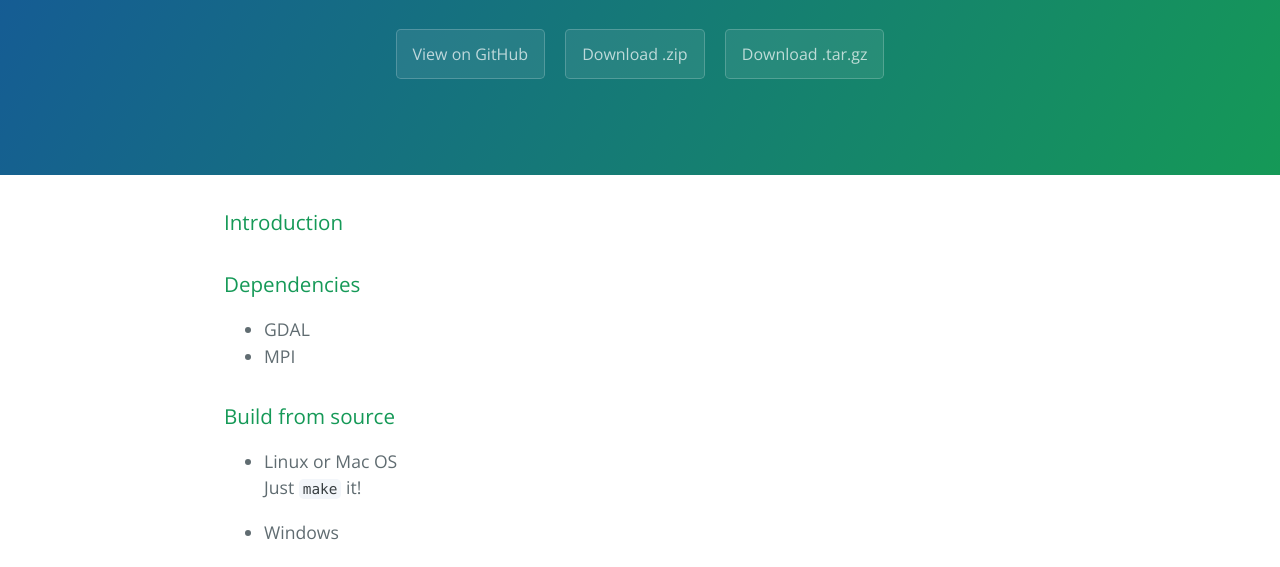
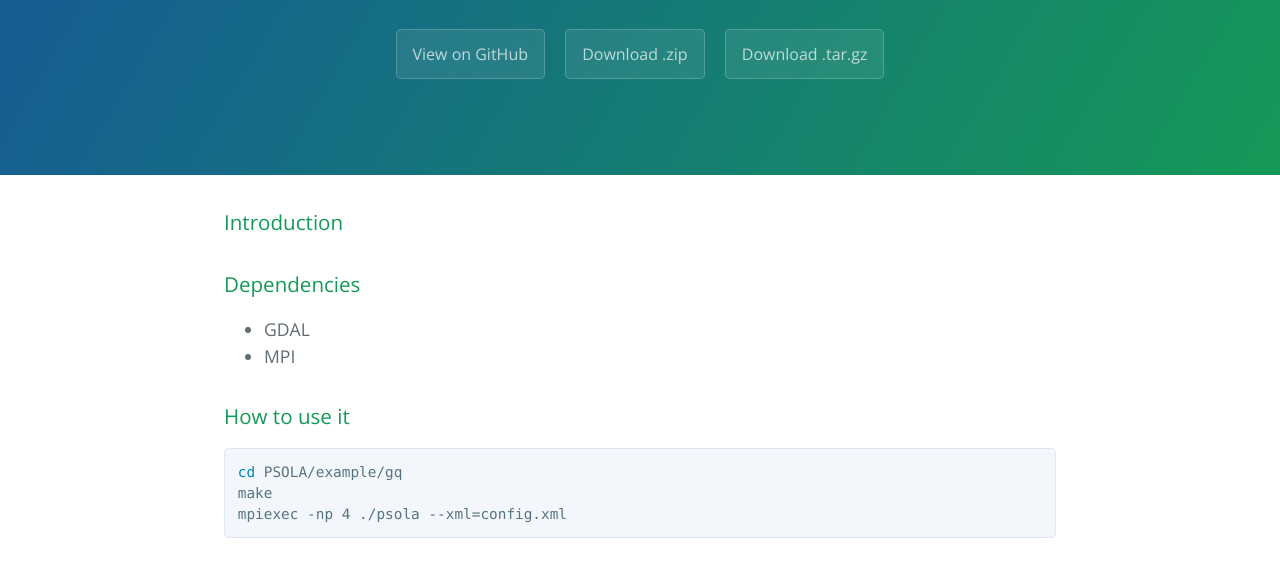
Before and after one commit to jingsam/PSOLA, a plain HTML site: page index.html in a window 1280 px wide. Shown: the part 208-775 px from the top of the page. Drawn offline with nearby package versions, Linux system fonts and the light colour scheme.

```diff
--- a/index.html
+++ b/index.html
@@ -31,18 +31,11 @@
 </ul>
 
 <h3>
-<a id="build-from-source" class="anchor" href="#build-from-source" aria-hidden="true"><span class="octicon octicon-link"></span></a>Build from source</h3>
-
-<ul>
-<li><p>Linux or Mac OS<br>
-Just <code>make</code> it!</p></li>
-<li><p>Windows</p></li>
-</ul>
-
-<h3>
 <a id="how-to-use-it" class="anchor" href="#how-to-use-it" aria-hidden="true"><span class="octicon octicon-link"></span></a>How to use it</h3>
 
-<div class="highlight highlight-bash"><pre>mpiexec -np 4 ./psola --xml=config.xml</pre></div>
+<div class="highlight highlight-bash"><pre><span class="pl-c1">cd</span> PSOLA/example/gq
+make
+mpiexec -np 4 ./psola --xml=config.xml</pre></div>
 
 <h3>
 <a id="development" class="anchor" href="#development" aria-hidden="true"><span class="octicon octicon-link"></span></a>Development</h3>
```
Also changed, not shown: params.json (+1 -1 lines).
